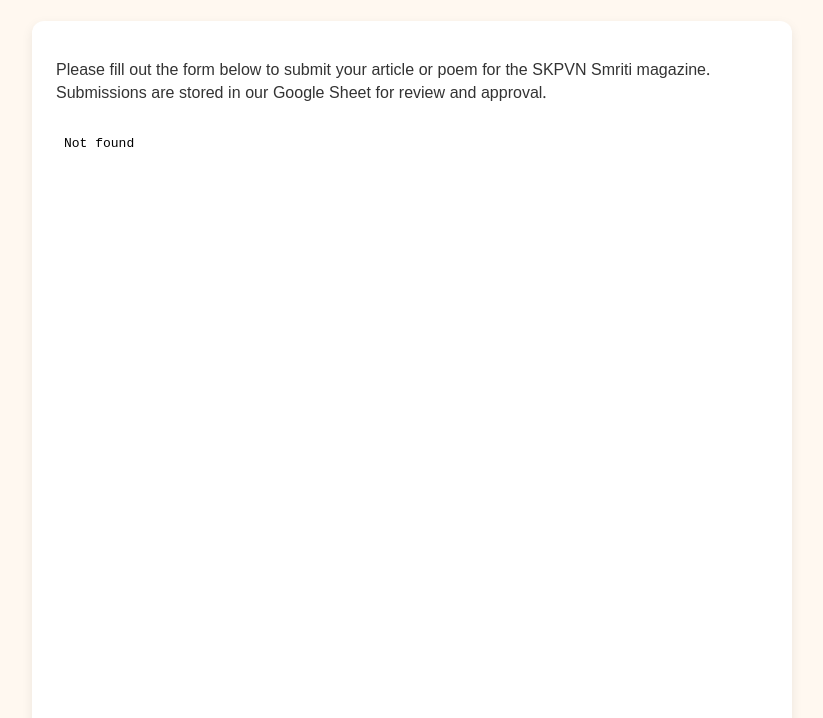
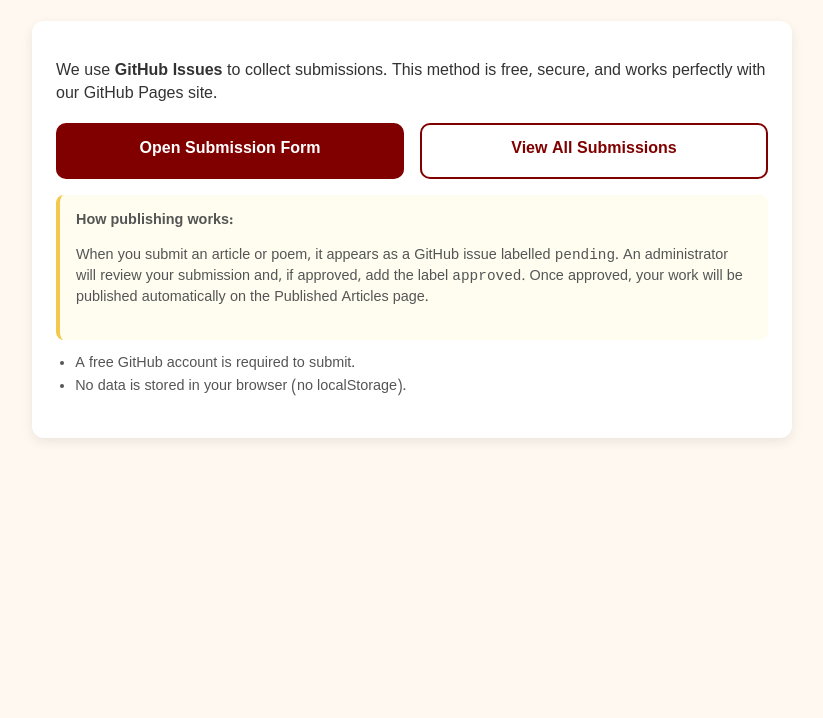
Before and after one commit to SKPVNRCR/SKPVN, a plain HTML site: page submit.html in a window 1280 px wide. Shown: the part 82-800 px from the top of the page, without its empty margins (228-1051 px from the left). Drawn offline with Linux system fonts and the light colour scheme.

Commit message:
Switch to GitHub Issues backend for articles and submission pages
Replace articles.html to fetch approved articles from GitHub issues instead of Google Sheets.
Update submit.html to use GitHub Issues for article submissions, providing direct links to create and view issues.

```diff
--- a/submit.html
+++ b/submit.html
@@ -10,7 +10,7 @@
       padding: 2rem;
       color: #333;
     }
-    .container {
+    .wrap {
       max-width: 760px;
       margin: auto;
     }
@@ -19,44 +19,75 @@
       color: #800000;
       margin-bottom: 1.5rem;
     }
-    .info-card {
+    .card {
       background: #fff;
       border-radius: 12px;
       padding: 1.5rem;
-      box-shadow: 0 4px 12px rgba(0,0,0,0.08);
+      box-shadow: 0 4px 12px rgba(0, 0, 0, 0.08);
     }
-    iframe {
-      width: 100%;
-      border: none;
-      min-height: 700px;
+    .grid {
+      display: grid;
+      gap: 1rem;
+      grid-template-columns: repeat(auto-fit, minmax(220px, 1fr));
+      margin-top: 1rem;
     }
-    .note {
+    .btn {
+      display: inline-block;
+      padding: 0.9rem 1.2rem;
+      border-radius: 10px;
+      text-decoration: none;
+      font-weight: 600;
+      border: 2px solid #800000;
+      color: #800000;
+      text-align: center;
+      transition: background 0.2s, color 0.2s;
+    }
+    .btn.primary {
+      background: #800000;
+      color: #fff;
+    }
+    .btn.primary:hover {
+      background: #6b0000;
+    }
+    .btn:hover {
+      background: #f9eaea;
+    }
+    .muted {
+      color: #555;
       font-size: 0.9rem;
-      color: #555;
       margin-top: 1rem;
+    }
+    .tip {
       background: #fffdf0;
+      border-left: 4px solid #f2c94c;
       padding: 1rem;
-      border-left: 4px solid #f2c94c;
       border-radius: 8px;
+      margin-bottom: 0.5rem;
     }
-    .note a {
-      color: #800000;
+    ul {
+      line-height: 1.6;
+      padding-left: 1.2rem;
     }
   </style>
 </head>
-  <body>
-  <div class="container">
+<body>
+  <div class="wrap">
     <h1>✍️ ಲೇಖನ ಸಲ್ಲಿಸಿ | Submit an Article/Poem</h1>
-    <div class="info-card">
-      <p>Please fill out the form below to submit your article or poem for the SKPVN Smriti magazine. Submissions are stored in our Google Sheet for review and approval.</p>
-      <!--
-        Replace the FORM_URL below with the actual Google Form embed URL. For example:
-        https://docs.google.com/forms/d/e/FORM_ID/viewform?embedded=true
-      -->
-      <iframe src="YOUR_GOOGLE_FORM_EMBED_URL" frameborder="0" allowfullscreen>Loading…</iframe>
-      <div class="note">
-        <p><strong>Having trouble?</strong> If the form doesn't load, you can <a href="YOUR_GOOGLE_FORM_LINK" target="_blank" rel="noopener">open the submission form in a new tab</a>.</p>
-        <p>After you submit, your entry will be reviewed by an administrator. Once approved, it will appear on the Published Articles page.</p>
+    <div class="card">
+      <p>We use <strong>GitHub Issues</strong> to collect submissions. This method is free, secure, and works perfectly with our GitHub Pages site.</p>
+      <div class="grid">
+        <a class="btn primary" href="https://github.com/SKPVNRCR/SKPVN/issues/new?template=article.yml" target="_blank" rel="noopener">Open Submission Form</a>
+        <a class="btn" href="https://github.com/SKPVNRCR/SKPVN/issues" target="_blank" rel="noopener">View All Submissions</a>
+      </div>
+      <div class="muted">
+        <div class="tip">
+          <strong>How publishing works:</strong>
+          <p>When you submit an article or poem, it appears as a GitHub issue labelled <code>pending</code>. An administrator will review your submission and, if approved, add the label <code>approved</code>. Once approved, your work will be published automatically on the Published Articles page.</p>
+        </div>
+        <ul>
+          <li>A free GitHub account is required to submit.</li>
+          <li>No data is stored in your browser (no localStorage).</li>
+        </ul>
       </div>
     </div>
   </div>
```
